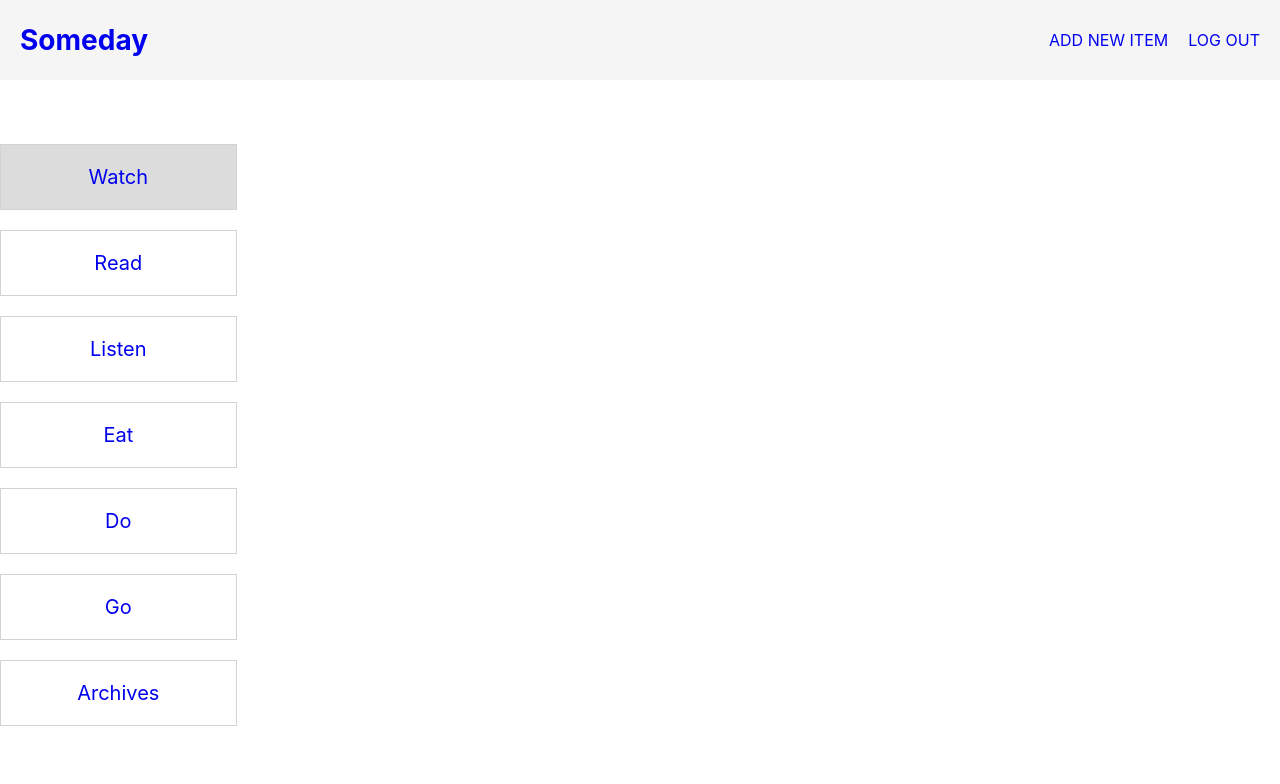
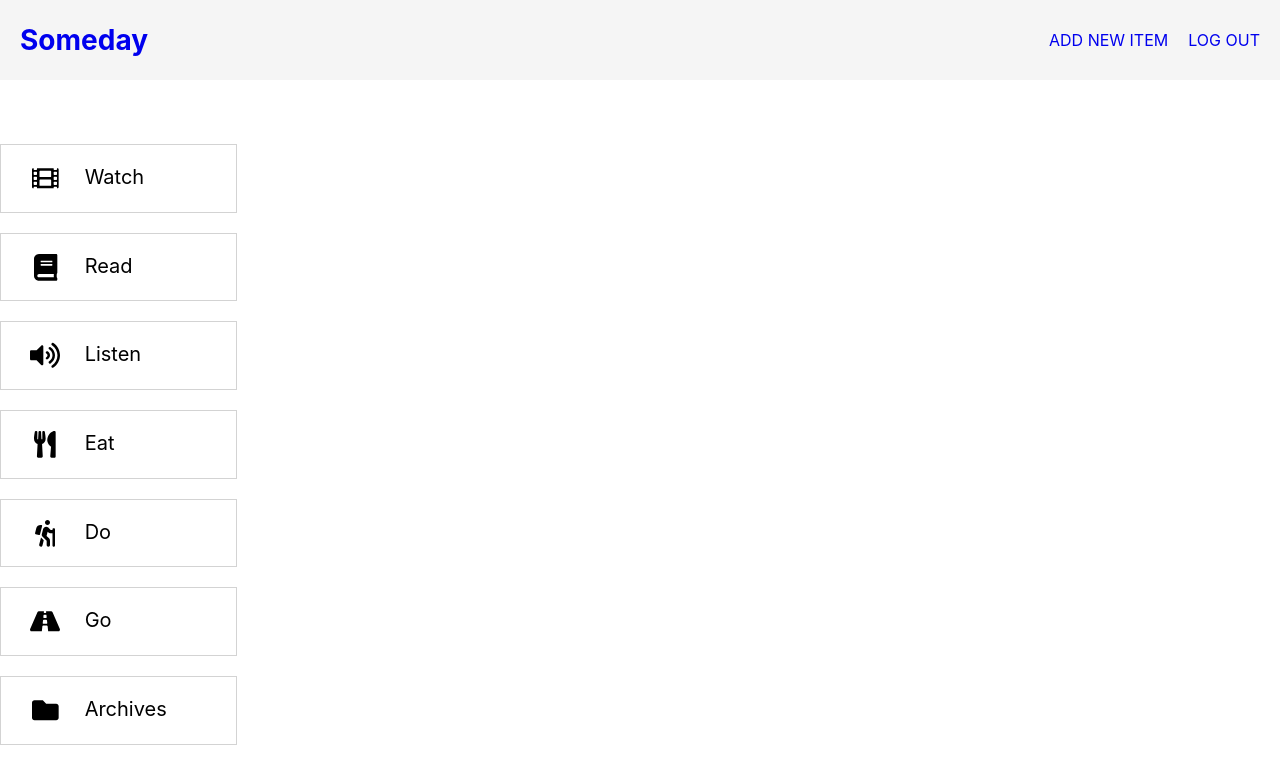
Before and after one commit to leahawhite/someday, a React (Create React App) app: page / in a window 1280 px wide. Shown: the top 784 px of the page. Built offline with nearby package versions, Linux system fonts and the light colour scheme.

Commit message:
added sidenav and data

```diff
--- a/package.json
+++ b/package.json
@@ -3,6 +3,9 @@
   "version": "0.1.0",
   "private": true,
   "dependencies": {
+    "@fortawesome/fontawesome-svg-core": "^1.2.22",
+    "@fortawesome/free-solid-svg-icons": "^5.10.2",
+    "@fortawesome/react-fontawesome": "^0.1.4",
     "react": "^16.9.0",
     "react-dom": "^16.9.0",
     "react-router-dom": "^5.0.1",
--- /dev/null
+++ b/src/Folder/Folder.js
@@ -0,0 +1,19 @@
+import React from 'react';
+import { FontAwesomeIcon } from '@fortawesome/react-fontawesome'
+import './folder.css';
+
+export default function Folder(props) {
+  const { index, className, text, icon, selectFolder } = props
+  return (
+    <li key={index} className={className}>
+      <div className="folder-contents" key={index} onClick={e => {selectFolder(e)}}>
+        <div className="folder-icon">
+          <FontAwesomeIcon icon={icon} size="lg" />
+        </div>
+        <div className="folder-text">
+          <span className="folder-text">{text}</span>
+        </div>
+      </div>
+    </li>
+  )
+}
--- /dev/null
+++ b/src/Folder/folder.css
@@ -0,0 +1,12 @@
+.folder-contents {
+  display: flex;
+}
+
+.folder-icon {
+  width: 25%;
+  margin-right: 15px;
+}
+
+.folder-text {
+  text-align: left;
+}
--- a/src/SideNav/SideNav.js
+++ b/src/SideNav/SideNav.js
@@ -1,18 +1,39 @@
 import React, { Component } from 'react';
+import Folder from '../Folder/Folder';
+import store from '../store';
 import './sidenav.css'
 
 export default class SideNav extends Component {
+  constructor(props) {
+    super(props)
+    this.state = {
+      selected: null
+    }
+  }
+  selectFolder = folder => {
+    this.setState({
+      selected: folder
+    })
+  }
   render() {
+    const folderList = store.folders.map((folder, i) => {
+      const isSelected = folder === this.state.selected
+      return (
+        <Folder
+          key={i}
+          index={i}
+          className={`folder ${isSelected ? 'active' : ''}`}
+          text={folder.text}
+          icon={folder.icon}
+          selectFolder={this.selectFolder}
+        />
+      )
+    })
+
     return (
       <nav className="folder-list-nav">
         <ul className="folder-list">
-          <a href="#"><li className="folder" id="first">Watch</li></a>
-          <a href="#"><li className="folder">Read</li></a>
-          <a href="#"><li className="folder">Listen</li></a>
-          <a href="#"><li className="folder">Eat</li></a>
-          <a href="#"><li className="folder">Do</li></a>
-          <a href="#"><li className="folder">Go</li></a>
-          <a href="#"><li className="folder">Archives</li></a>
+          {folderList}
         </ul>
       </nav>
     )
--- a/src/SideNav/sidenav.css
+++ b/src/SideNav/sidenav.css
@@ -42,3 +42,7 @@ ul {
   margin: 0;
   padding: 0;
 }
+
+.active {
+  color: blue;
+}
--- a/src/index.js
+++ b/src/index.js
@@ -1,8 +1,28 @@
 import React from 'react';
 import ReactDOM from 'react-dom';
 import { BrowserRouter } from 'react-router-dom';
+import { library } from '@fortawesome/fontawesome-svg-core'
 import App from './App';
 import './index.css';
+import {
+  faBook,
+  faFilm,
+  faFolder,
+  faHiking,
+  faRoad,
+  faUtensils,
+  faVolumeUp
+} from '@fortawesome/free-solid-svg-icons'
+
+library.add(
+  faBook,
+  faFilm,
+  faFolder,
+  faHiking,
+  faRoad,
+  faUtensils,
+  faVolumeUp
+)
 
 ReactDOM.render(
   <BrowserRouter>
--- /dev/null
+++ b/src/store.js
@@ -0,0 +1,73 @@
+export default {
+  folders: [
+      {
+        id: 1,
+        text: "Watch",
+        icon: "film"
+      },
+      {
+        id: 2,
+        text: "Read",
+        icon: "book"
+      },
+      {
+        id: 3,
+        text: "Listen",
+        icon: "volume-up"
+      },
+      {
+        id: 4,
+        text: "Eat",
+        icon: "utensils"
+      },
+      {
+        id: 5,
+        text: "Do",
+        icon: "hiking"
+      },
+      {
+        id: 6,
+        text: "Go",
+        icon: "road"
+      },
+      {
+        id: 7,
+        text: "Archives",
+        icon: "folder"
+      }
+    ],
+    users: [
+      {
+        id: 1,
+        full_name: "Demo User",
+        email: "demo@demo.com",
+        password: "demo"
+      }
+    ],
+    notes: [
+      {
+        id: 1,
+        what: "Los Espookys",
+        where: "HBO",
+        who: "Me",
+        link: "https://www.hbo.com/los-espookys",
+        notes: "Julio Torres! Looks promising, but the subtitles were quick!",
+        favorite: true,
+        date_created: 8-31-2019,
+        date_edited: null,
+        folder: 1,
+      },
+      {
+        id: 2,
+        what: "On Becoming a God in Central Florida",
+        where: "Showtime",
+        who: "Me",
+        link: "https://www.sho.com/on-becoming-a-god-in-central-florida",
+        notes: "Kirsten Dunst pyramid scheme series",
+        favorite: true,
+        date_created: 8-31-2019,
+        date_edited: null,
+        folder: 1,
+      },
+    ]
+}
```
Also changed, not shown: 1 other file (tests, documents, lock files or other folders).
